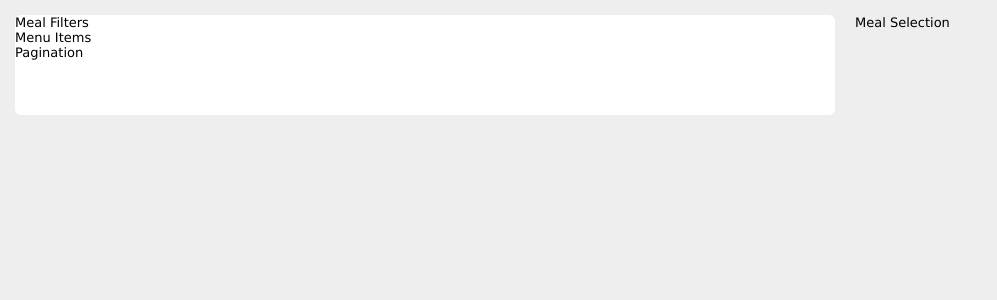
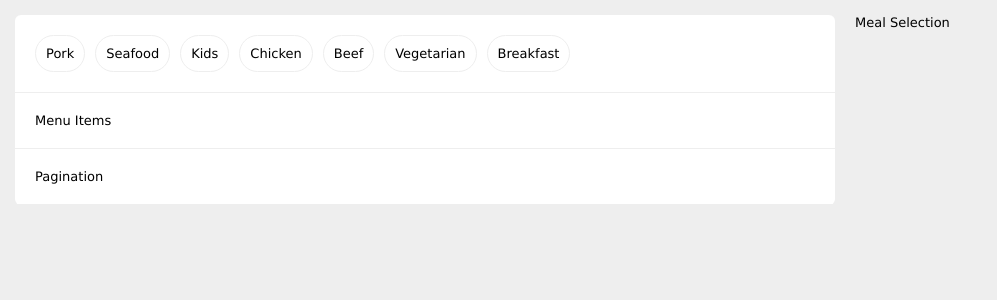
Before and after one commit to njain9104/meal-purchase-app, a React (Vite) app: page / in a window 1280 px wide. Shown: the top 300 px of the page, without its empty margins (0-997 px from the left). Built offline with nearby package versions, Linux system fonts and the light colour scheme.

Commit message:
feat: added chip-group, chip styles and consumed in meal-filters

```diff
--- a/package.json
+++ b/package.json
@@ -11,7 +11,8 @@
   },
   "dependencies": {
     "react": "^18.2.0",
-    "react-dom": "^18.2.0"
+    "react-dom": "^18.2.0",
+    "clsx": "latest"
   },
   "devDependencies": {
     "@types/react": "^18.2.37",
--- a/src/components/MealMenu/sections/MealFilters.tsx
+++ b/src/components/MealMenu/sections/MealFilters.tsx
@@ -1,7 +1,47 @@
+import ChipGroup from "../../core/chip/ChipGroup";
 import Section from "../../core/section/Section";
 
+const labels = [
+  {
+    id: "pork",
+    label: "Pork",
+  },
+  {
+    id: "seafood",
+    label: "Seafood",
+  },
+  {
+    id: "kids",
+    label: "Kids",
+  },
+  {
+    id: "chicken",
+    label: "Chicken",
+  },
+  {
+    id: "beef",
+    label: "Beef",
+  },
+  {
+    id: "vegetarian",
+    label: "Vegetarian",
+  },
+  {
+    id: "breakfast",
+    label: "Breakfast",
+  },
+];
+
 const MealFilters = () => {
-  return <Section>Meal Filters</Section>;
+  return (
+    <Section>
+      <ChipGroup
+        options={labels.map((label) => {
+          return { name: label.id, label: label.label };
+        })}
+      />
+    </Section>
+  );
 };
 
 export default MealFilters;
--- a/src/components/core/checkbox/Checkbox.tsx
+++ b/src/components/core/checkbox/Checkbox.tsx
@@ -1,26 +1,36 @@
+import clsx from "clsx";
 import { FC } from "react";
 
 export type CheckboxProps = {
   name: string;
-  onChange?: (value: boolean) => void;
+  onChange?: (name: string, value: boolean) => void;
   checked?: boolean;
   label?: string;
+  className?: string;
 };
 
-const Checkbox: FC<CheckboxProps> = ({ name, onChange, checked, label }) => {
+const Checkbox: FC<CheckboxProps> = ({
+  name,
+  onChange,
+  checked = false,
+  label,
+  className,
+}) => {
   return (
-    <span>
+    <span className={clsx(className, { ["checked"]: checked })}>
       <input
+        id={name}
         name={name}
         type="checkbox"
         onChange={(e) => {
           if (onChange) {
-            onChange(e.target.checked);
+            onChange(e.target.name, e.target.checked);
           }
         }}
+        aria-checked={checked}
         checked={checked}
       />
-      {label ? <label>{label}</label> : null}
+      {label ? <label htmlFor={name}>{label}</label> : null}
     </span>
   );
 };
--- /dev/null
+++ b/src/components/core/chip/Chip.module.css
@@ -0,0 +1,25 @@
+.chipContainer {
+  border: 1px solid #eee;
+  border-radius: 25px;
+  &.checked {
+    border-color: blue;
+  }
+  &:hover {
+    border-color: blue;
+  }
+  & > input {
+    display: none;
+  }
+  & > label {
+    cursor: pointer;
+    padding: 10px;
+    width: 100%;
+    display: block;
+  }
+}
+
+.chipGroupContainer {
+  display: flex;
+  align-items: center;
+  gap: 10px;
+}
--- a/src/components/core/chip/Chip.tsx
+++ b/src/components/core/chip/Chip.tsx
@@ -1,10 +1,11 @@
 import { FC } from "react";
 import Checkbox, { CheckboxProps } from "../checkbox/Checkbox";
+import classes from "./Chip.module.css";
 
 export type ChipProps = CheckboxProps;
 
 const Chip: FC<ChipProps> = (props) => {
-  return <Checkbox {...props} />;
+  return <Checkbox {...props} className={classes.chipContainer} />;
 };
 
 export default Chip;
--- /dev/null
+++ b/src/components/core/chip/ChipGroup.tsx
@@ -0,0 +1,43 @@
+import { FC, useState } from "react";
+import Chip, { ChipProps } from "./Chip";
+import classes from "./Chip.module.css";
+
+type ChipGroupProps = { options: Array<Omit<ChipProps, "onChange">> } & {
+  onChange?: (value: Record<string, boolean>) => void;
+};
+
+const ChipGroup: FC<ChipGroupProps> = ({
+  options,
+  onChange: onChangeFromProps,
+}) => {
+  const [checked, setChecked] = useState<Record<string, boolean>>(() => {
+    return options.reduce((acc, cur) => {
+      acc[cur.name] === cur.checked || false;
+      return acc;
+    }, {} as Record<string, boolean>);
+  });
+
+  const onChange = (name: string, value: boolean) => {
+    setChecked((prev) => {
+      return { ...prev, [name]: value };
+    });
+    if (onChangeFromProps) {
+      onChangeFromProps(checked);
+    }
+  };
+  return (
+    <div className={classes.chipGroupContainer}>
+      {options.map((opt) => (
+        <Chip
+          key={opt.name}
+          name={opt.name}
+          label={opt.label}
+          onChange={onChange}
+          checked={checked[opt.name]}
+        />
+      ))}
+    </div>
+  );
+};
+
+export default ChipGroup;
--- /dev/null
+++ b/src/components/core/section/Section.module.css
@@ -0,0 +1,4 @@
+.sectionCntr {
+  padding: 20px;
+  border-bottom: 1px solid #eee;
+}
--- a/src/components/core/section/Section.tsx
+++ b/src/components/core/section/Section.tsx
@@ -1,11 +1,12 @@
 import { FC, ReactNode } from "react";
+import classes from "./Section.module.css";
 
 export type SectionProps = {
   children: ReactNode;
 };
 
 const Section: FC<SectionProps> = ({ children }) => {
-  return <section>{children}</section>;
+  return <section className={classes.sectionCntr}>{children}</section>;
 };
 
 export default Section;
```
Also changed, not shown: 1 other file (tests, documents, lock files or other folders).
